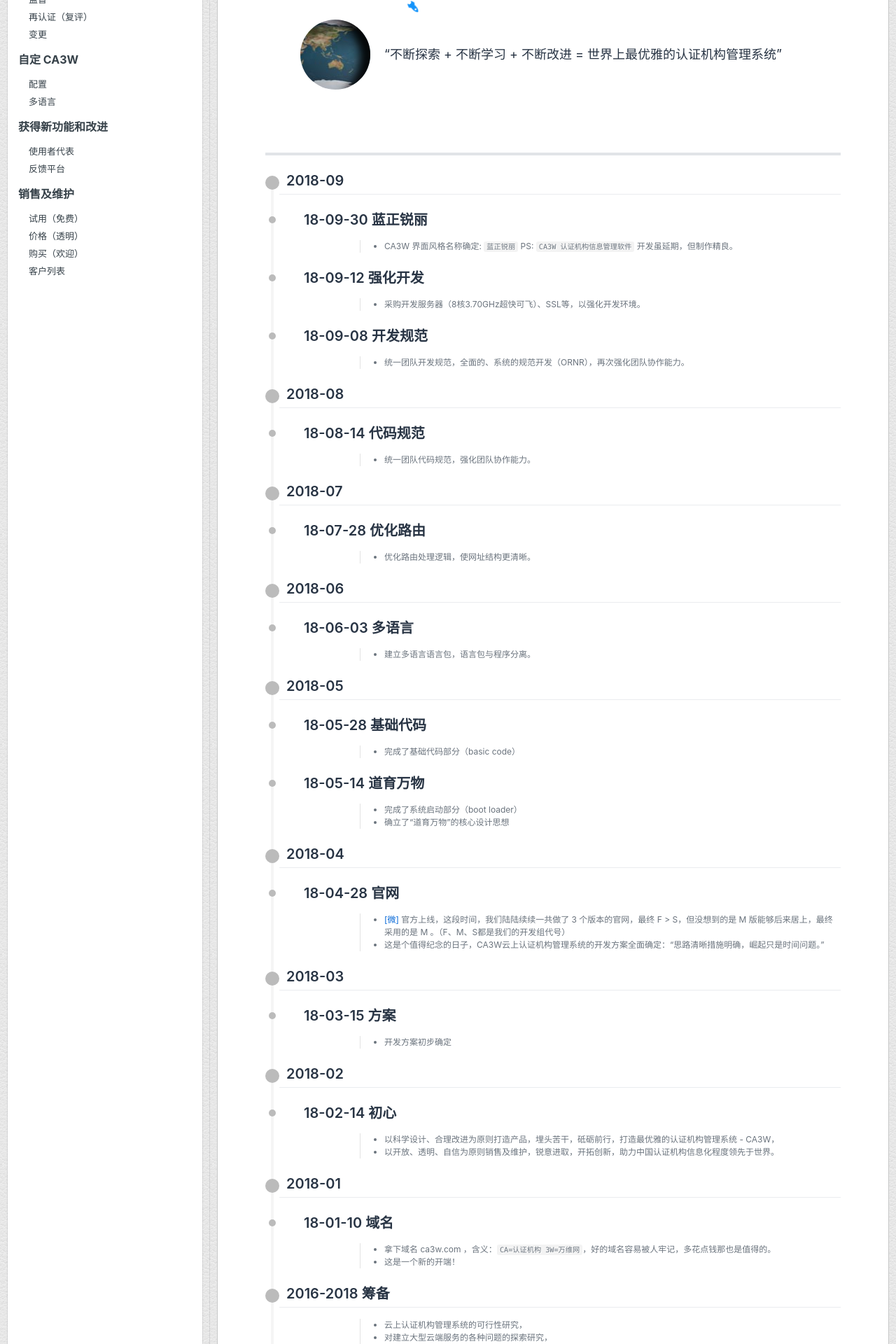
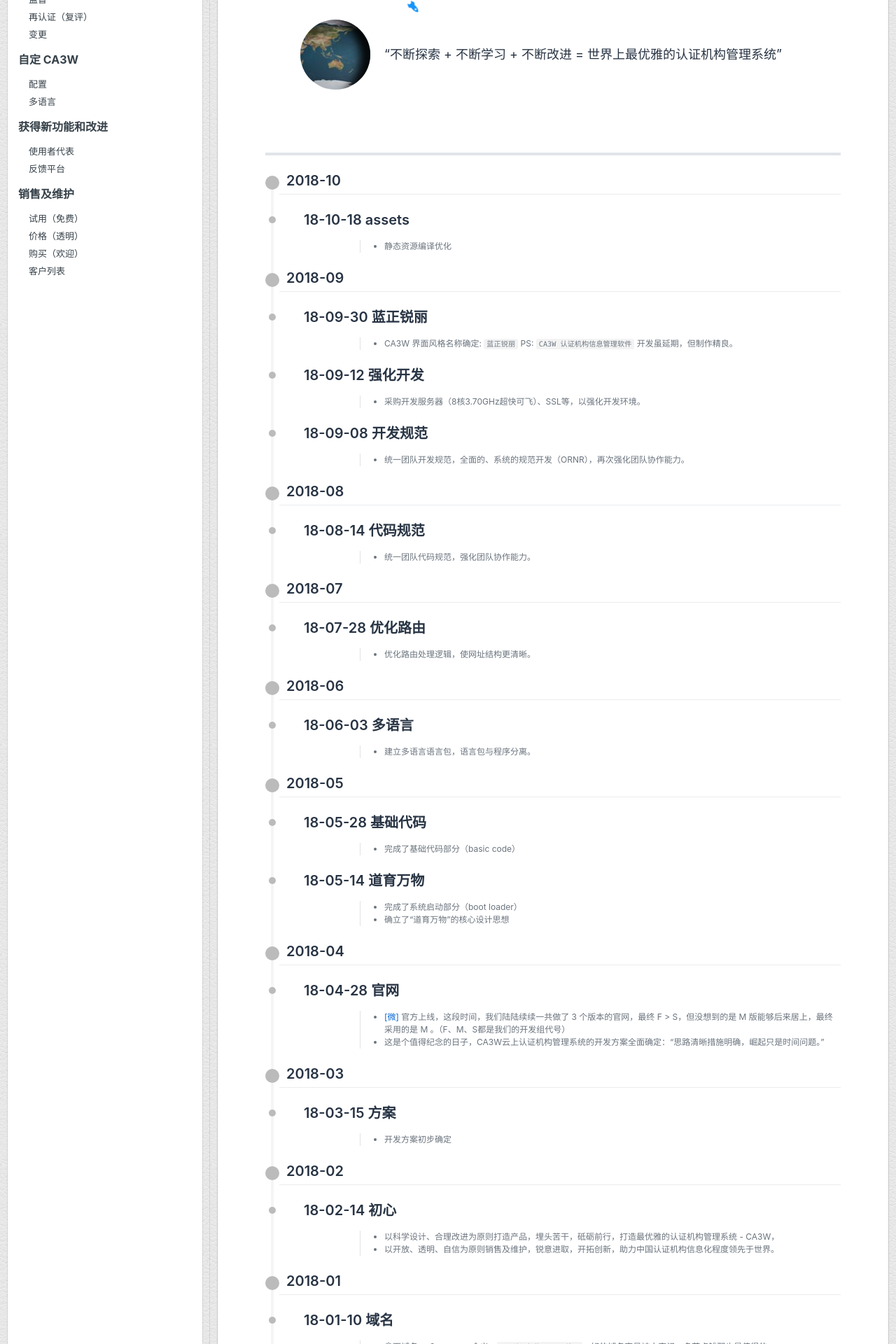
Before and after one commit to ca3w/ca3w.github.io, a Jekyll site: the page built from index.md, in a window 1280 px wide. Shown: the part 547-2467 px from the top of the page at 70% size. Built offline with Jekyll 4.4.1, drawn with Linux system fonts in a browser that asks for light colours; comment, search, counter and statistics services are not loaded.

Commit message:
Update index.md

```diff
--- a/index.md
+++ b/index.md
@@ -2,6 +2,11 @@
 layout: index
 title: 认证机构管理系统
 ---
+
+## 2018-10
+
+### 18-10-18 assets
+> - 静态资源编译优化
 
 ## 2018-09
 
```
